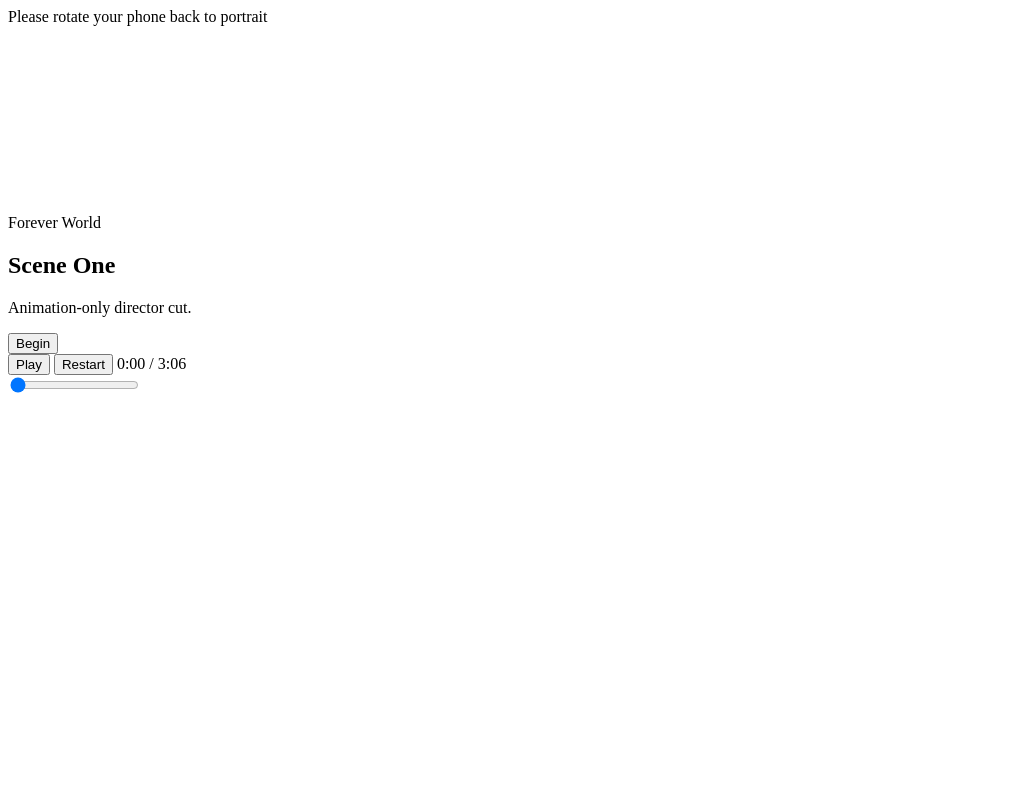
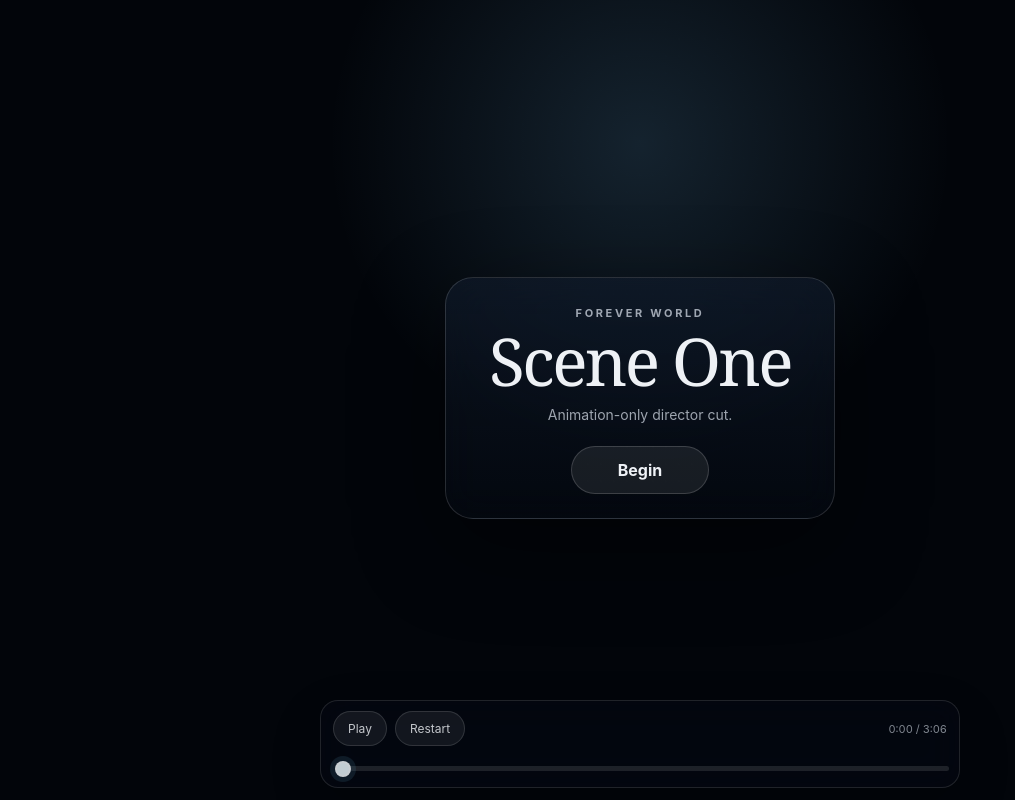
Before and after one commit to hummeljadon-crypto/project5, a plain HTML site: page index.html in a window 1280 px wide. Shown: the whole page, without its empty margins (0-1015 px from the left). Drawn offline with Linux system fonts and the light colour scheme.

Commit message:
Update styles.css

```diff
--- a/styles.css
+++ b/styles.css
@@ -1,5 +1,154 @@
-css_addition = '''
-/* ===== Lyric caption layer (added) ===== */
+:root {
+  color-scheme: dark;
+  --glass: rgba(7, 13, 23, 0.52);
+  --line: rgba(255, 255, 255, 0.14);
+  --text: rgba(248, 251, 255, 0.96);
+  --muted: rgba(230, 238, 248, 0.68);
+}
+
+* { box-sizing: border-box; }
+html, body { margin: 0; width: 100%; height: 100%; overflow: hidden; background: #02050a; }
+body { min-height: 100dvh; font-family: Inter, ui-sans-serif, system-ui, -apple-system, BlinkMacSystemFont, "Segoe UI", sans-serif; color: var(--text); }
+button, input { font: inherit; }
+button { -webkit-tap-highlight-color: transparent; }
+
+.stage {
+  position: fixed;
+  inset: 0;
+  overflow: hidden;
+  background: #02050a;
+}
+
+#scene {
+  position: absolute;
+  inset: 0;
+  width: 100%;
+  height: 100%;
+  display: block;
+  touch-action: none;
+}
+
+.stage::after {
+  content: "";
+  position: absolute;
+  inset: 0;
+  pointer-events: none;
+  opacity: 0.16;
+  background-image:
+    radial-gradient(circle at 20% 30%, rgba(255,255,255,.07) 0 1px, transparent 1.3px),
+    radial-gradient(circle at 75% 70%, rgba(255,255,255,.05) 0 1px, transparent 1.2px);
+  background-size: 13px 17px, 19px 23px;
+  mix-blend-mode: soft-light;
+}
+
+.intro {
+  position: absolute;
+  inset: 0;
+  display: grid;
+  place-items: center;
+  padding: max(24px, env(safe-area-inset-top)) 22px max(28px, env(safe-area-inset-bottom));
+  background:
+    radial-gradient(circle at 50% 18%, rgba(126, 204, 255, 0.15), transparent 34%),
+    linear-gradient(180deg, rgba(2, 5, 10, 0.25), rgba(2, 5, 10, 0.78));
+  transition: opacity 520ms ease, visibility 520ms ease;
+}
+
+.intro.is-hidden { opacity: 0; visibility: hidden; pointer-events: none; }
+
+.intro__card {
+  width: min(88vw, 390px);
+  padding: 28px 24px 24px;
+  text-align: center;
+  border: 1px solid var(--line);
+  border-radius: 28px;
+  background: linear-gradient(180deg, rgba(17, 27, 43, 0.62), rgba(6, 11, 19, 0.5));
+  box-shadow: 0 28px 90px rgba(0, 0, 0, 0.45);
+  backdrop-filter: blur(18px) saturate(125%);
+}
+
+.intro__eyebrow {
+  margin: 0 0 9px;
+  color: var(--muted);
+  font-size: 11px;
+  font-weight: 700;
+  letter-spacing: 0.24em;
+  text-transform: uppercase;
+}
+
+.intro h1 { margin: 0; font: 500 clamp(42px, 12vw, 66px)/0.95 Georgia, "Times New Roman", serif; letter-spacing: -0.04em; }
+.intro p:not(.intro__eyebrow) { margin: 14px 0 23px; color: var(--muted); font-size: 14px; }
+
+.intro button,
+.player button {
+  border: 1px solid rgba(255,255,255,.16);
+  color: var(--text);
+  background: rgba(255,255,255,.08);
+  border-radius: 999px;
+  cursor: pointer;
+  transition: transform 140ms ease, background 140ms ease;
+}
+.intro button { min-width: 138px; padding: 13px 20px; font-weight: 700; }
+.player button { padding: 9px 14px; font-size: 12px; }
+.intro button:active, .player button:active { transform: scale(.97); }
+
+.player {
+  position: absolute;
+  left: 12px;
+  right: 12px;
+  bottom: max(12px, env(safe-area-inset-bottom));
+  z-index: 3;
+  padding: 10px 12px 12px;
+  border: 1px solid var(--line);
+  border-radius: 18px;
+  background: var(--glass);
+  backdrop-filter: blur(16px) saturate(120%);
+  box-shadow: 0 20px 54px rgba(0,0,0,.25);
+  opacity: .82;
+  transition: opacity 180ms ease;
+}
+.player:hover, .player:focus-within { opacity: 1; }
+.player__row { display: flex; align-items: center; gap: 8px; margin-bottom: 9px; }
+.player output { margin-left: auto; color: var(--muted); font-size: 11px; font-variant-numeric: tabular-nums; }
+
+#timeline {
+  --progress: 0%;
+  appearance: none;
+  width: 100%;
+  height: 5px;
+  border-radius: 999px;
+  outline: none;
+  background: linear-gradient(90deg, rgba(218,244,255,.92) var(--progress), rgba(255,255,255,.13) var(--progress));
+}
+#timeline::-webkit-slider-thumb { appearance: none; width: 16px; height: 16px; border-radius: 50%; background: #edfaff; border: 2px solid rgba(255,255,255,.55); box-shadow: 0 0 0 5px rgba(120,210,255,.12); }
+#timeline::-moz-range-thumb { width: 16px; height: 16px; border-radius: 50%; background: #edfaff; border: 2px solid rgba(255,255,255,.55); box-shadow: 0 0 0 5px rgba(120,210,255,.12); }
+
+@media (min-width: 760px) {
+  .player { left: 50%; right: auto; width: min(640px, calc(100vw - 40px)); transform: translateX(-50%); }
+}
+
+@media (prefers-reduced-motion: reduce) {
+  .intro, .intro button, .player button, .player { transition: none; }
+}
+
+/* ===== Mobile landscape guard ===== */
+.rotate-hint {
+  display: none;
+  position: fixed;
+  inset: 0;
+  z-index: 10;
+  background: #02050a;
+  color: var(--text);
+  place-items: center;
+  text-align: center;
+  padding: 24px;
+  font-size: 15px;
+}
+@media (orientation: landscape) and (max-height: 500px) {
+  .rotate-hint { display: grid; }
+  .stage { display: none; }
+}
+
+/* ===== Lyric caption layer ===== */
 #lyricLayer {
   position: absolute;
   left: 0;
@@ -24,11 +173,3 @@ css_addition = '''
 @media (min-width: 760px) {
   #lyricLayer { bottom: 240px; font-size: clamp(24px, 3.4vw, 34px); }
 }
-'''
-
-with open('output/styles.css', 'a') as f:
-    f.write(css_addition)
-
-with open('output/styles.css') as f:
-    full_css = f.read()
-print(full_css.count('{'), full_css.count('}'))
```
